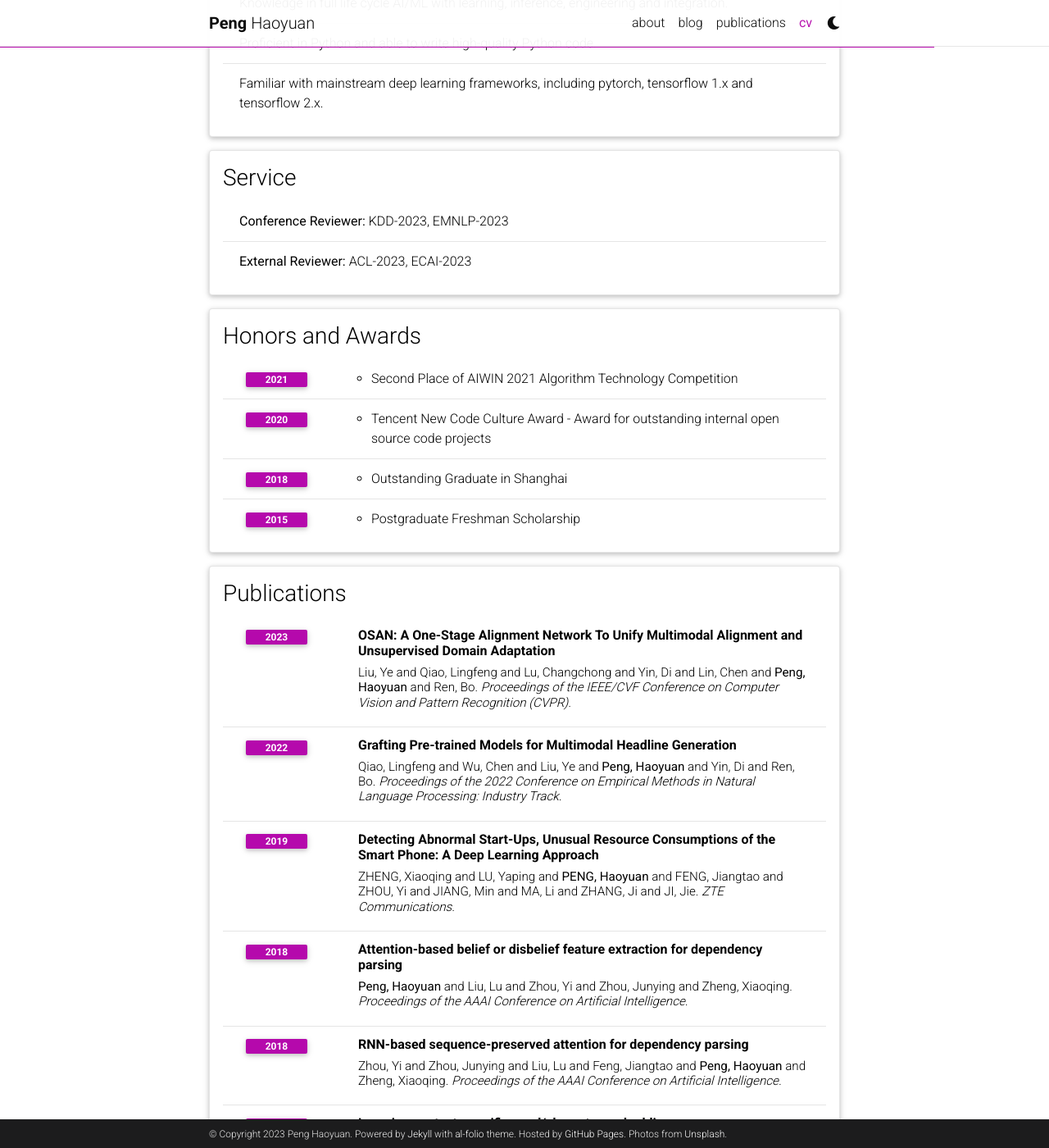
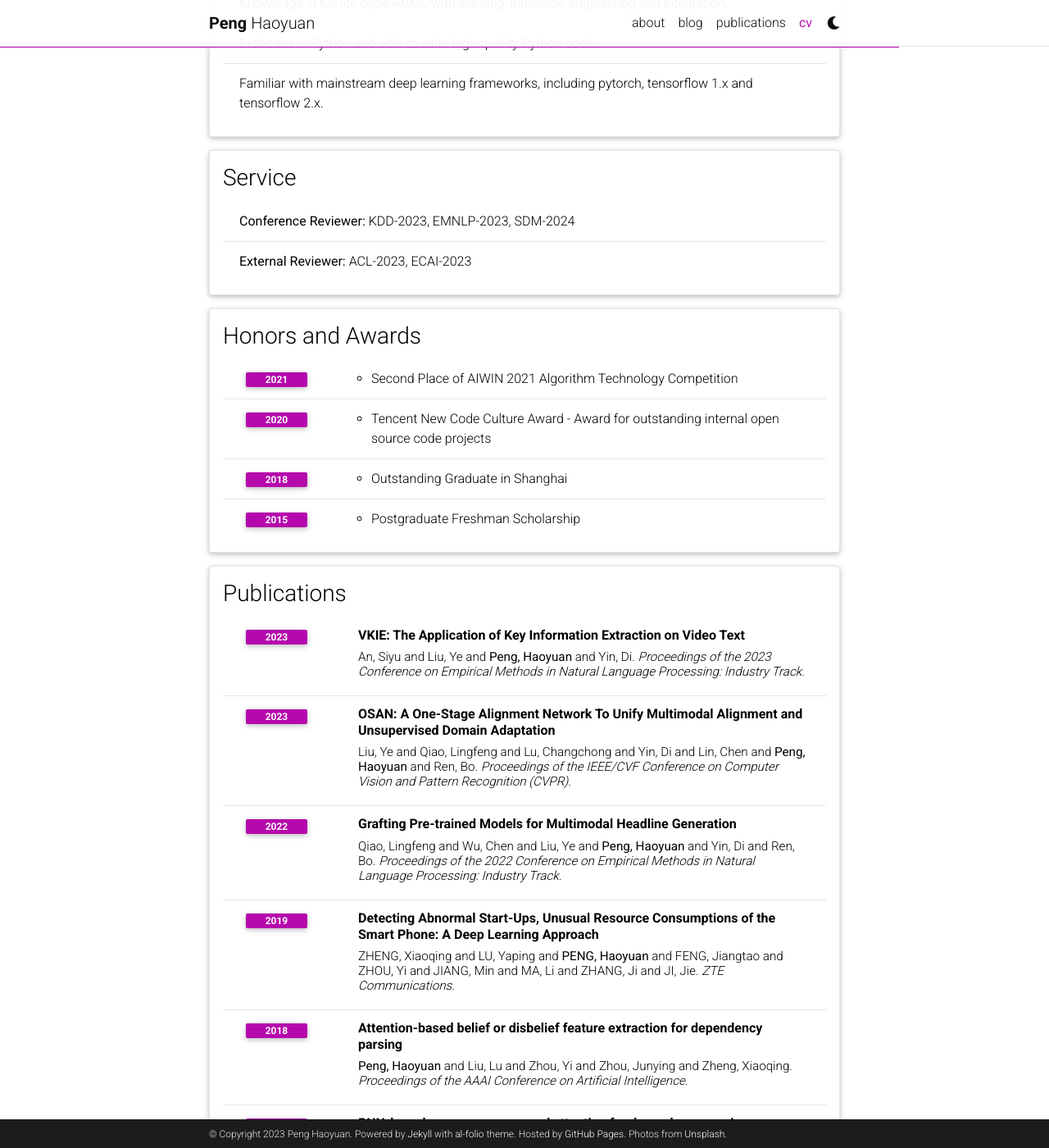
Before and after one commit to HaoyuanPeng/haoyuanpeng.github.io, a Jekyll site: the page built from _pages/cv.md, in a window 1280 px wide and 1400 px high, scrolled down 2176 px. Shown: the whole window at 82% size. Built offline with Jekyll 4.4.1, drawn with Linux system fonts in a browser that asks for light colours; comment, search, counter and statistics services are not loaded; a style sheet for code colours, icons or effects is not loaded.

```diff
--- a/_data/cv.yml
+++ b/_data/cv.yml
@@ -68,7 +68,7 @@
 - title: Service
   type: list
   contents:
-    - <b>Conference Reviewer:</b> KDD-2023, EMNLP-2023
+    - <b>Conference Reviewer:</b> KDD-2023, EMNLP-2023, SDM-2024
     - <b>External Reviewer:</b> ACL-2023, ECAI-2023
 
 - title: Honors and Awards
@@ -90,6 +90,11 @@
 - title: Publications
   type: time_table
   contents:
+    - title: "VKIE: The Application of Key Information Extraction on Video Text"
+      year: 2023
+      institution: >
+        An, Siyu and Liu, Ye and <b>Peng, Haoyuan</b> and Yin, Di.
+        <i>Proceedings of the 2023 Conference on Empirical Methods in Natural Language Processing: Industry Track.</i>
     - title: "OSAN: A One-Stage Alignment Network To Unify Multimodal Alignment and Unsupervised Domain Adaptation"
       year: 2023
       institution: >
```
Also changed, not shown: _bibliography/papers.bib (+7 -0 lines).
